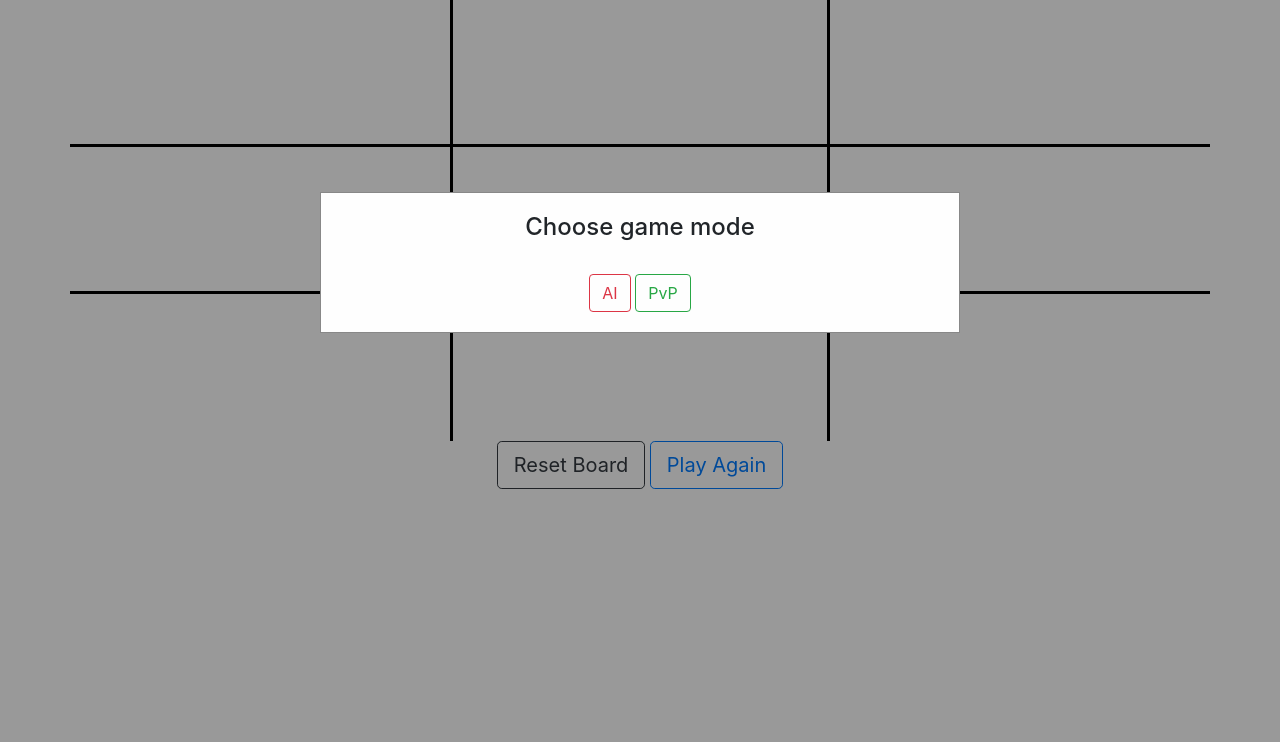
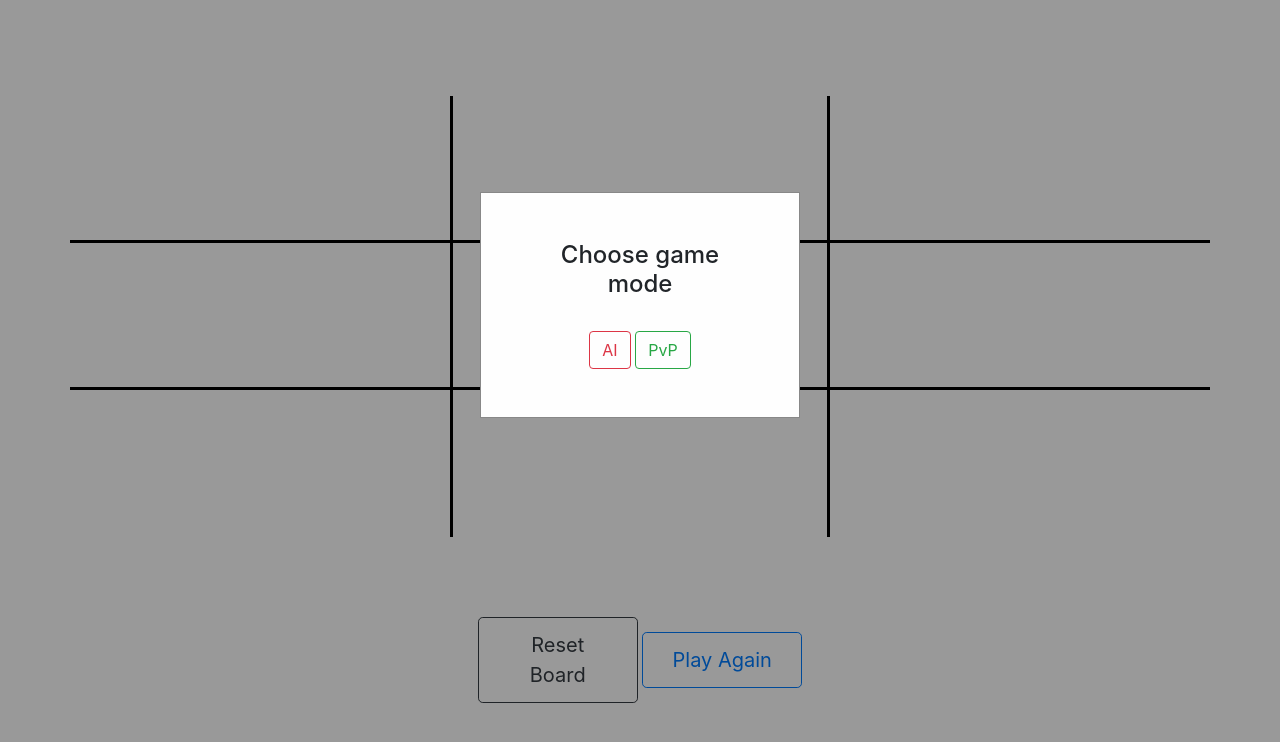
Before and after one commit to Lapy314/JavaScript-learning, a plain HTML site: page 4 JS Tic Tac Toe/index.html in a window 1280 px wide. Drawn offline with nearby package versions, Linux system fonts and the light colour scheme.

Commit message:
Update style.css

```diff
--- a/4 JS Tic Tac Toe/style.css
+++ b/4 JS Tic Tac Toe/style.css
@@ -1,5 +1,6 @@
 .board {
   display: grid;
+  margin-top: 1em;
   grid-template-columns: 1fr 1fr 1fr;
   grid-template-rows: 1fr 1fr 1fr;
   padding: 0;
@@ -25,9 +26,18 @@
 .startGameModal-content {
   background-color: #fefefe;
   margin: 15% auto;
-  padding: 20px;
+  padding: 3em;
   border: 1px solid #888;
-  width: 50%;
+  width: 25%;
+}
+
+.btn-div {
+  margin-top: 5em;
+}
+
+.btn-div button {
+  width: 160px;
+  padding: 0.6em 1.2em;
 }
 
 .box-top-row {
```
